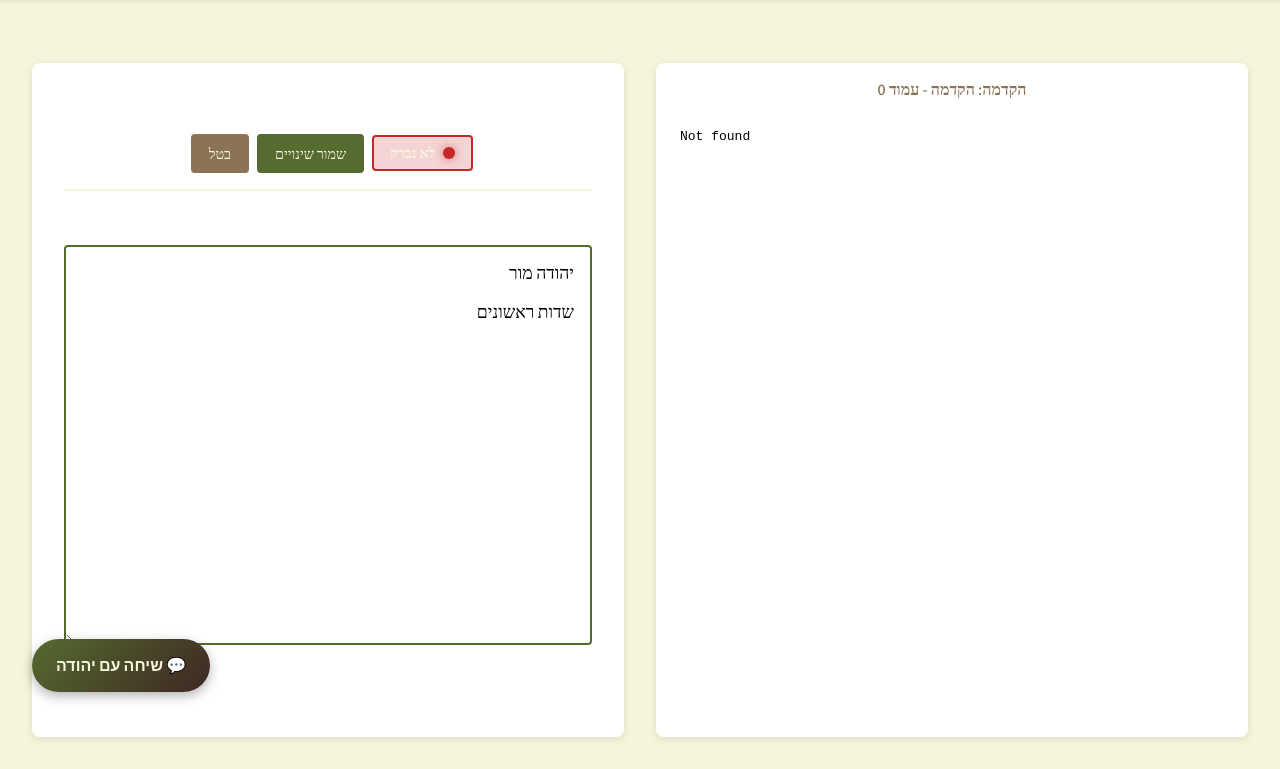
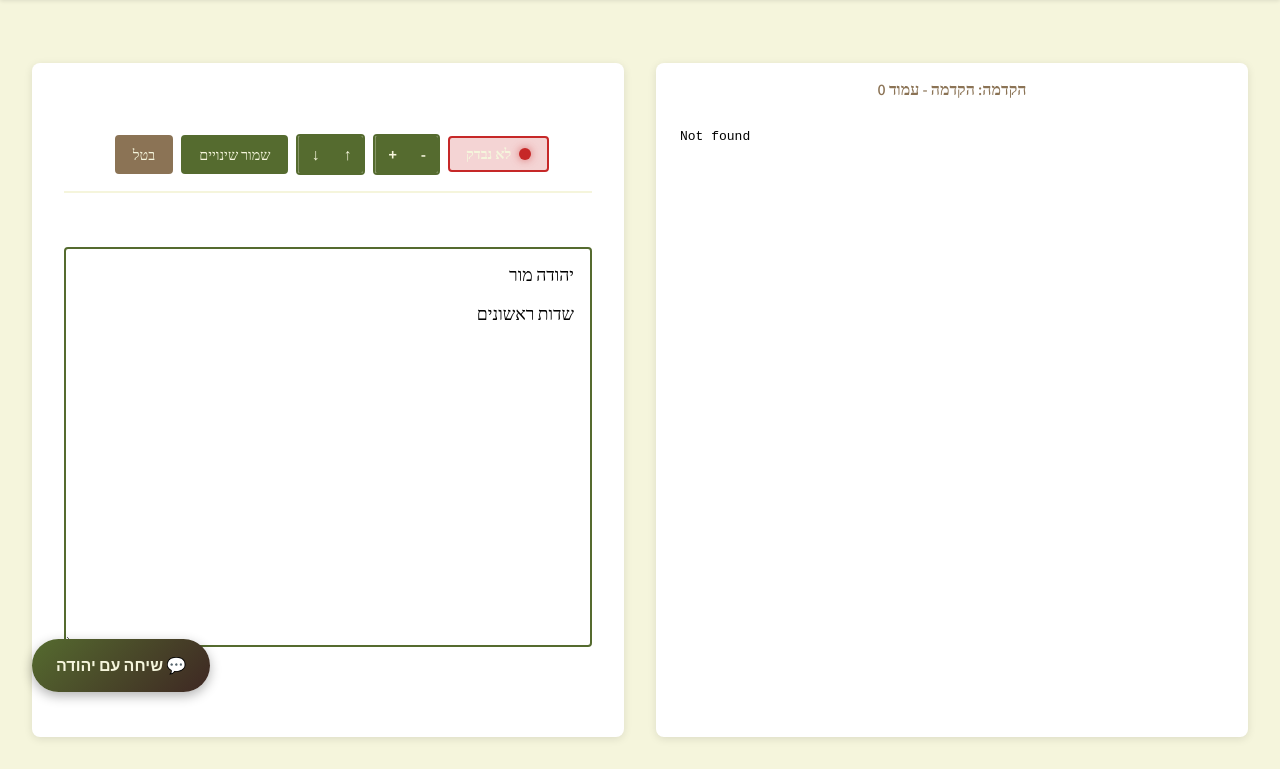
Before and after one commit to ravivshweidgit/sadot-rishonim, a website: page reader.html in a window 1280 px wide. Both pictures are taken after a click on the button "ערוך טקסט". Shown: the part 76-845 px from the top of the page. Drawn offline with Linux system fonts and the light colour scheme; no server answers; a web font is replaced by a local one.

Commit message:
Add font size and line spacing controls to text reader - Font size controls (+/-) with range 0.8rem to 2.0rem - Line spacing controls (up/down arrows) with range 0 to 2.5 - Preferences saved in localStorage - Applied to both view and edit modes

```diff
--- a/reader.html
+++ b/reader.html
@@ -265,6 +265,39 @@
             transition: background 0.3s;
         }
 
+        .font-controls, .line-spacing-controls {
+            display: flex;
+            gap: 0;
+            border: 2px solid #556B2F;
+            border-radius: 4px;
+            overflow: hidden;
+        }
+
+        .btn-control {
+            padding: 0.5rem 0.75rem;
+            border: none;
+            background: #556B2F;
+            color: #F5F5DC;
+            cursor: pointer;
+            font-family: inherit;
+            font-size: 1rem;
+            font-weight: bold;
+            transition: background 0.3s;
+            border-left: 1px solid rgba(245, 245, 220, 0.3);
+        }
+
+        .btn-control:first-child {
+            border-left: none;
+        }
+
+        .btn-control:hover {
+            background: #3E2723;
+        }
+
+        .btn-control:active {
+            background: #2E1A1A;
+        }
+
         .btn-edit:hover, .btn-save:hover {
             background: #3E2723;
             border-color: #3E2723;
@@ -469,6 +502,14 @@
                         <span class="verification-text" id="verificationText">לא נבדק</span>
                     </div>
                     <button class="btn-edit" id="editBtn" onclick="toggleEditMode()">ערוך טקסט</button>
+                    <div class="font-controls">
+                        <button class="btn-control" onclick="adjustFontSize(-1)" title="הקטן גופן">-</button>
+                        <button class="btn-control" onclick="adjustFontSize(1)" title="הגדל גופן">+</button>
+                    </div>
+                    <div class="line-spacing-controls">
+                        <button class="btn-control" onclick="adjustLineHeight(0.1)" title="הגדל ריווח שורות">↑</button>
+                        <button class="btn-control" onclick="adjustLineHeight(-0.1)" title="הקטן ריווח שורות">↓</button>
+                    </div>
                     <button class="btn-save" id="saveBtn" onclick="saveText()" style="display: none;">שמור שינויים</button>
                     <button class="btn-cancel" id="cancelBtn" onclick="cancelEdit()" style="display: none;">בטל</button>
                     <span class="save-status" id="saveStatus"></span>
@@ -499,6 +540,8 @@
         let originalText = '';
         let currentPageStr = '';
         let isVerified = false;
+        let currentFontSize = parseFloat(localStorage.getItem('textFontSize')) || 1.1;
+        let currentLineHeight = parseFloat(localStorage.getItem('textLineHeight')) || 1.1;
 
         // Load books configuration
         async function loadBooksConfig() {
@@ -796,6 +839,9 @@
 
                 container.innerHTML = `<div class="text-content">${escapeHtml(text)}</div>`;
 
+                // Apply text styles (font size and line height)
+                applyTextStyles();
+
                 // Show edit controls if text loaded successfully
                 const controls = document.getElementById('textControls');
                 if (controls) {
@@ -849,6 +895,9 @@
                 container.innerHTML = '';
                 container.appendChild(textarea);
 
+                // Apply text styles to textarea
+                applyTextStyles();
+
                 editBtn.style.display = 'none';
                 saveBtn.style.display = 'inline-block';
                 cancelBtn.style.display = 'inline-block';
@@ -865,6 +914,9 @@
 
             isEditMode = false;
             container.innerHTML = `<div class="text-content">${escapeHtml(originalText)}</div>`;
+
+            // Apply text styles
+            applyTextStyles();
 
             editBtn.style.display = 'inline-block';
             saveBtn.style.display = 'none';
@@ -915,6 +967,9 @@
                 // Exit edit mode and show success
                 isEditMode = false;
                 container.innerHTML = `<div class="text-content">${escapeHtml(editedText)}</div>`;
+
+                // Apply text styles
+                applyTextStyles();
 
                 const editBtn = document.getElementById('editBtn');
                 const cancelBtn = document.getElementById('cancelBtn');
@@ -1000,6 +1055,38 @@
             }
         }
 
+        function adjustFontSize(delta) {
+            currentFontSize += delta * 0.1;
+            // Limit font size between 0.8rem and 2.0rem
+            currentFontSize = Math.max(0.8, Math.min(2.0, currentFontSize));
+            localStorage.setItem('textFontSize', currentFontSize.toString());
+            applyTextStyles();
+        }
+
+        function adjustLineHeight(delta) {
+            currentLineHeight += delta;
+            // Limit line height between 0 and 2.5
+            currentLineHeight = Math.max(0, Math.min(2.5, currentLineHeight));
+            localStorage.setItem('textLineHeight', currentLineHeight.toString());
+            applyTextStyles();
+        }
+
+        function applyTextStyles() {
+            const textContainer = document.getElementById('textContainer');
+            const textContent = textContainer.querySelector('.text-content');
+            const textEdit = textContainer.querySelector('.text-edit');
+
+            if (textContent) {
+                textContent.style.fontSize = `${currentFontSize}rem`;
+                textContent.style.lineHeight = currentLineHeight.toString();
+            }
+
+            if (textEdit) {
+                textEdit.style.fontSize = `${currentFontSize}rem`;
+                textEdit.style.lineHeight = currentLineHeight.toString();
+            }
+        }
+
         async function loadGallery(pageStr) {
             const galleryContainer = document.getElementById('galleryContainer');
             const galleryGrid = document.getElementById('galleryGrid');
```
